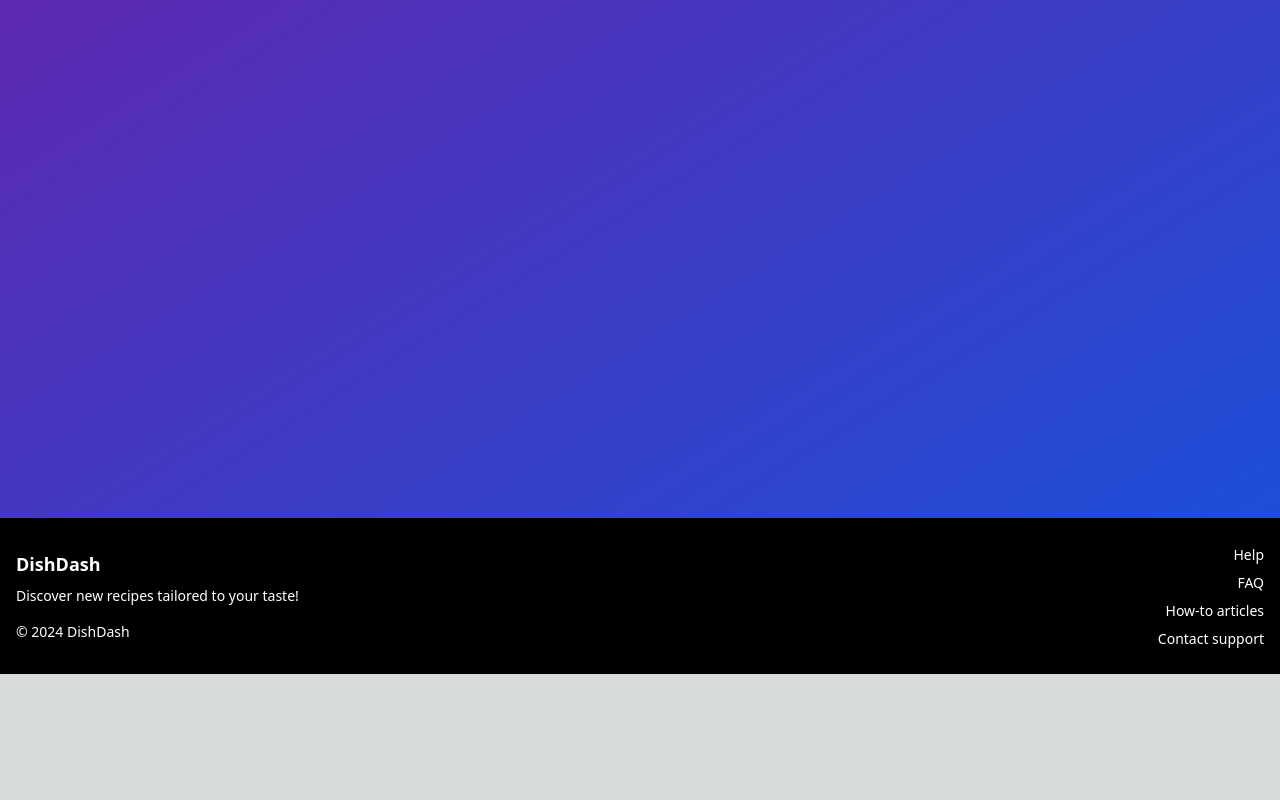
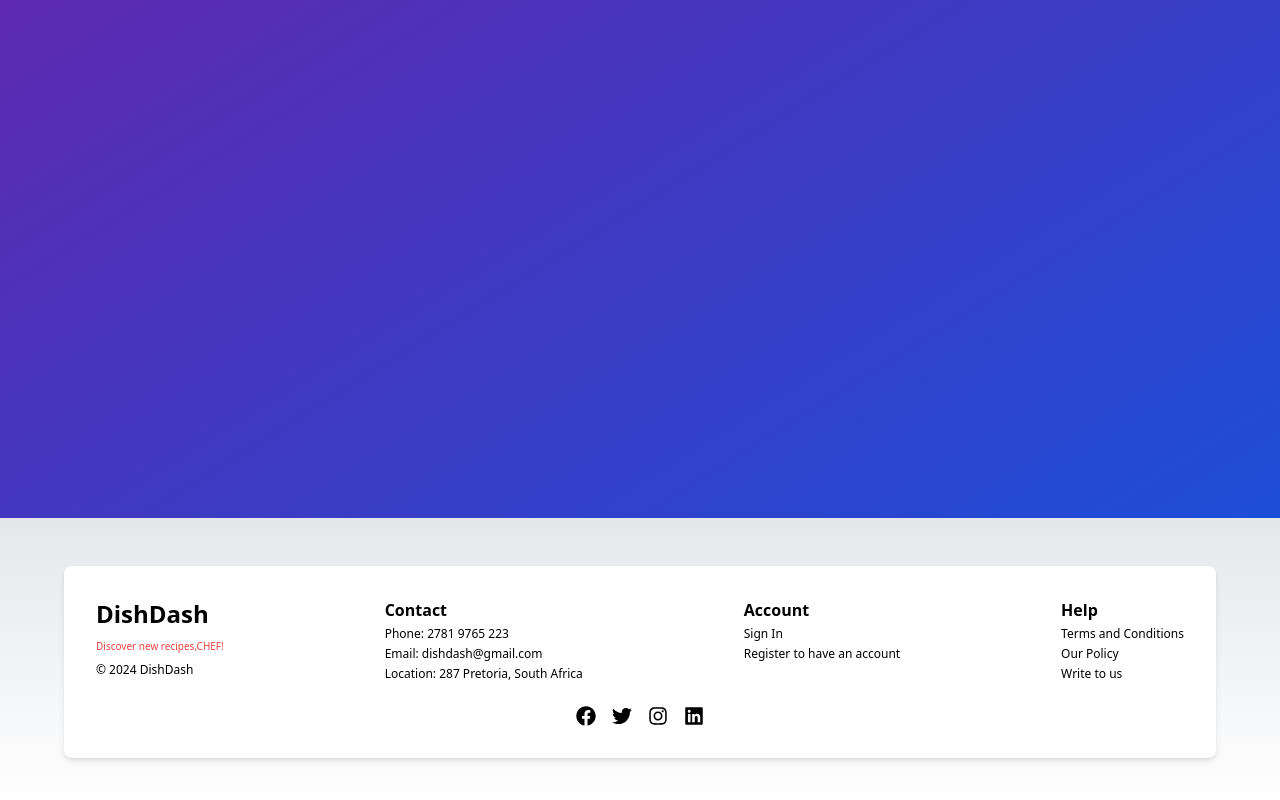
Before and after one commit to NokulungaM/DataForgeAI-Capstone-FullStack, a Next.js app in the folder client/: page /search in a window 1280 px wide. Shown: the part 338-1138 px from the top of the page. Before the commit the page ends 1012 px from the top, so only its background shows below. Built offline with nearby package versions, Linux system fonts and the light colour scheme.

Commit message:
Updated UI design for the footer

```diff
--- a/client/src/components/Footer/Footer.js
+++ b/client/src/components/Footer/Footer.js
@@ -1,26 +1,123 @@
-import React from 'react';
+import React, { useState, useEffect } from 'react';
+import { FaFacebook, FaTwitter, FaInstagram, FaLinkedin } from 'react-icons/fa'; // Importing Font Awesome icons
 
 const Footer = () => {
+  // States for the heading and paragraph text
+  const [headingText, setHeadingText] = useState('');
+  const [paragraphText, setParagraphText] = useState('');
+
+  // Full strings to be typed out
+  const fullHeadingText = "DishDash";
+  const fullParagraphText = "Discover new recipes,CHEF!";
+
+  // Typing effect logic for heading and paragraph
+  useEffect(() => {
+    let headingTimeout;
+    let paragraphTimeout;
+
+    // Function to type out heading one character at a time
+    const typeHeading = (index) => {
+      if (index < fullHeadingText.length) {
+        setHeadingText((prev) => prev + fullHeadingText[index]);
+        headingTimeout = setTimeout(() => typeHeading(index + 1), 150); // Adjust typing speed here
+      } else {
+        // Start typing the paragraph once heading is fully typed
+        typeParagraph(0);
+      }
+    };
+
+    // Function to type out paragraph one character at a time
+    const typeParagraph = (index) => {
+      if (index < fullParagraphText.length) {
+        setParagraphText((prev) => prev + fullParagraphText[index]);
+        paragraphTimeout = setTimeout(() => typeParagraph(index + 1), 100); // Adjust typing speed here
+      }
+    };
+
+    // Start typing the heading
+    typeHeading(0);
+
+    // Cleanup timeouts when component unmounts
+    return () => {
+      clearTimeout(headingTimeout);
+      clearTimeout(paragraphTimeout);
+    };
+  }, []); // Empty dependency array to run effect only on mount
+
   return (
-    <footer className="bg-black text-white py-6">
+    <footer className="bg-gradient-to-b from-gray-200 to-white text-black py-12">
       <div className="container mx-auto px-4">
-        {/* Flex container with horizontal alignment */}
-        <div className="flex justify-between items-center">
-          {/* Left section */}
-          <div className="text-left">
-            <h3 className="text-lg font-semibold">DishDash</h3>
-            <p className="mt-2 text-sm">Discover new recipes tailored to your taste!</p>
-            <p className="text-sm mt-4">&copy; {new Date().getFullYear()} DishDash</p>
+        <div className="max-w-6xl mx-auto bg-white rounded-lg shadow-md p-8"> {/* Box-like appearance */}
+          {/* Main Flex container for footer content */}
+          <div className="flex flex-col md:flex-row justify-between items-start">
+
+            {/* Left section - DishDash branding */}
+            <div className="flex flex-col items-start space-y-2 mb-4 md:mb-0"> {/* Changed to items-start for left-alignment */}
+              {/* Typing effect applied here */}
+              <h3 className="text-2xl font-semibold">{headingText}</h3> {/* Increased size */}
+              {/* Aligning paragraph to the left by removing text-center and setting it red */}
+              <p className="text-xs text-red-500" style={{ fontSize: '10px' }} >{paragraphText}</p> {/* Extra extra small font size in red */}
+              <p className="text-xs mt-4">&copy; {new Date().getFullYear()} DishDash</p>
+            </div>
+
+            {/* Middle section - Contact information */}
+            <div className="flex flex-col items-start space-y-1 text-left mb-4 md:mb-0">
+              <h4 className="font-semibold">Contact</h4>
+              <p className="text-xs">Phone: <span>2781 9765 223</span></p> {/* No hover effect */}
+              <p className="text-xs">Email: <a href="mailto:dishdash@gmail.com" className="hover:underline hover:text-cyan-500">dishdash@gmail.com</a></p>
+              <p className="text-xs">Location: <span className="hover:text-cyan-500">287 Pretoria, South Africa</span></p>
+            </div>
+
+            {/* Right section - Sign In/Sign Up links */}
+            <div className="flex flex-col items-start space-y-1 text-left mb-4 md:mb-0">
+              <h4 className="font-semibold">Account</h4>
+              <a href="/auth/signin" className="hover:underline hover:text-cyan-500 text-xs">Sign In</a>
+              <a href="/auth/signup" className="hover:underline hover:text-cyan-500 text-xs">Register to have an account</a>
+            </div>
+
+            {/* Help section - aligned next to Sign In/Sign Up */}
+            <div className="flex flex-col items-start space-y-1 text-left">
+              <h4 className="font-semibold">Help</h4>
+              <a href="/termsAndConditions" className="hover:underline hover:text-cyan-500 text-xs">Terms and Conditions</a>
+              <a href="/policy" className="hover:underline hover:text-cyan-500 text-xs">Our Policy</a>
+              <a href="/aboutUs" className="hover:underline hover:text-cyan-500 text-xs">Write to us</a>
+            </div>
           </div>
 
-          {/* Right section */}
-          <div className="text-right">
-            <ul className="space-y-1">
-              <li><a href="/faq" className="hover:underline text-sm">Help</a></li>
-              <li><a href="/customer" className="hover:underline text-sm">FAQ</a></li>
-              <li><a href="/how-to" className="hover:underline text-sm">How-to articles</a></li>
-              <li><a href="/contact" className="hover:underline text-sm">Contact support</a></li>
-            </ul>
+          {/* Social Media Icons - Centered below the sections */}
+          <div className="flex justify-center space-x-4 mt-6">
+            <a
+              href="https://www.facebook.com"
+              target="_blank"
+              rel="noopener noreferrer"
+              className="text-black hover:text-cyan-500 transition duration-300"
+            >
+              <FaFacebook size={20} />
+            </a>
+            <a
+              href="https://www.twitter.com"
+              target="_blank"
+              rel="noopener noreferrer"
+              className="text-black hover:text-cyan-500 transition duration-300"
+            >
+              <FaTwitter size={20} />
+            </a>
+            <a
+              href="https://www.instagram.com"
+              target="_blank"
+              rel="noopener noreferrer"
+              className="text-black hover:text-cyan-500 transition duration-300"
+            >
+              <FaInstagram size={20} />
+            </a>
+            <a
+              href="https://www.linkedin.com"
+              target="_blank"
+              rel="noopener noreferrer"
+              className="text-black hover:text-cyan-500 transition duration-300"
+            >
+              <FaLinkedin size={20} />
+            </a>
           </div>
         </div>
       </div>
```
